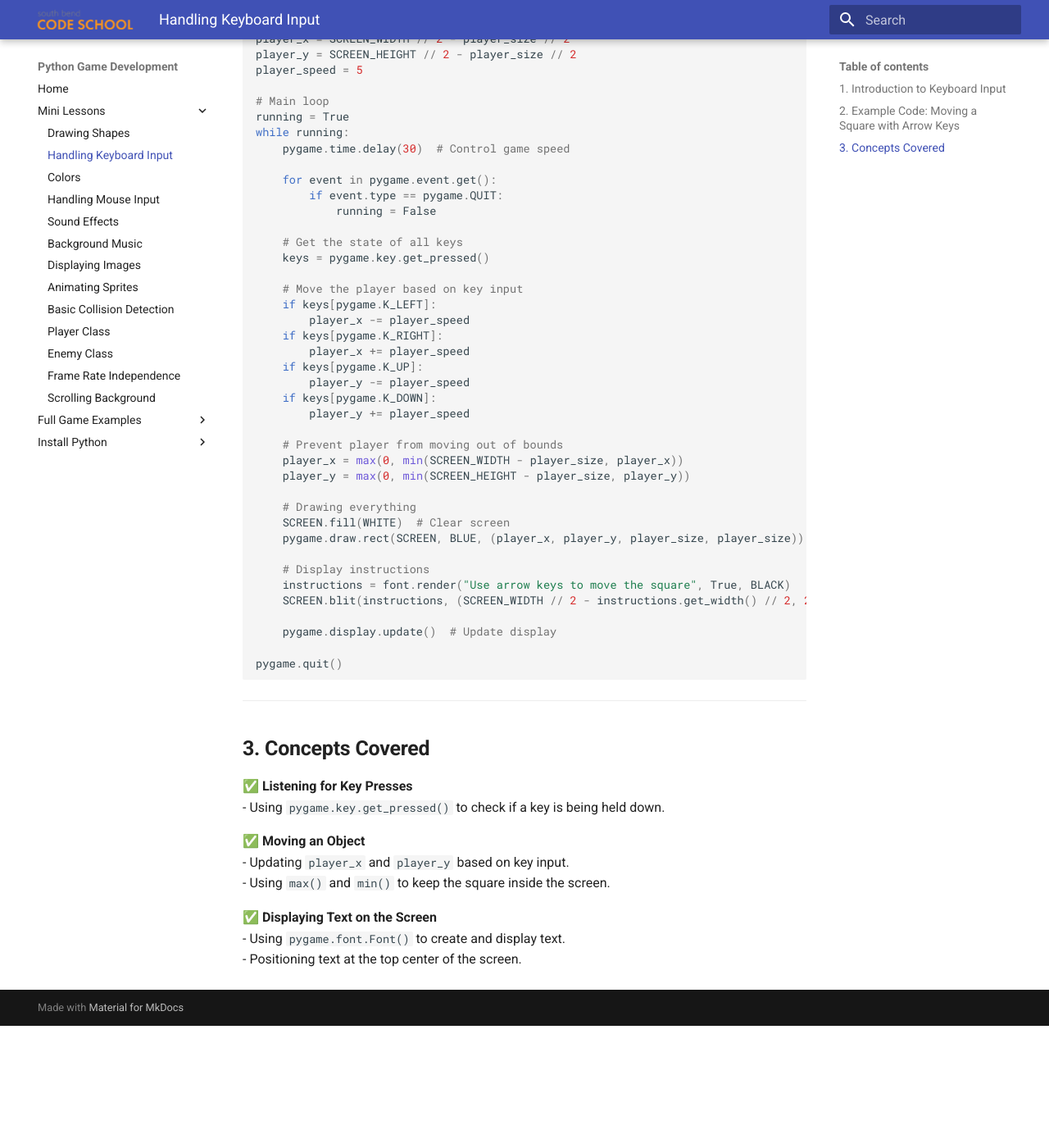
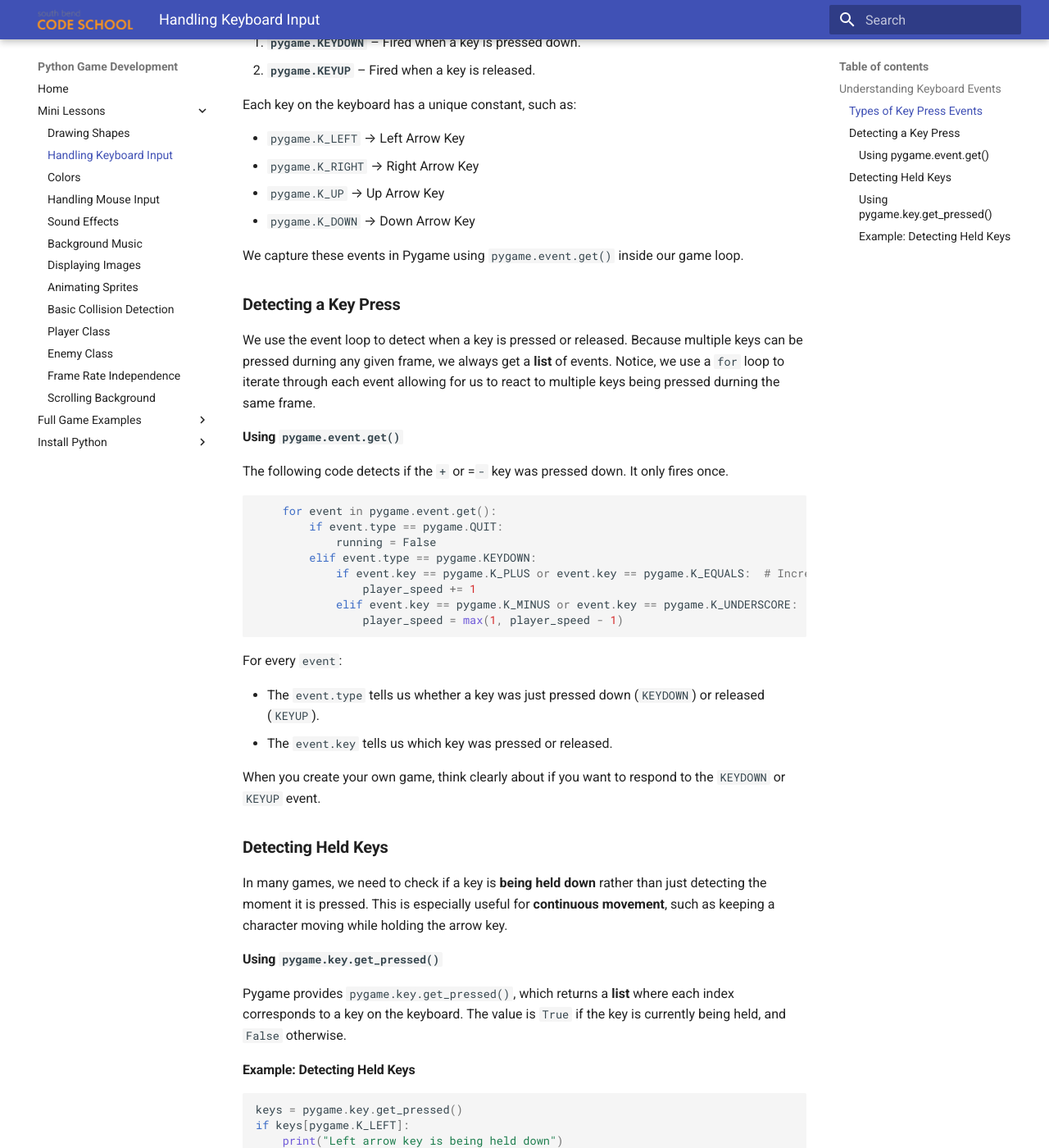
Before and after one commit to South-Bend-Code-School/pygame_lessons, an MkDocs documentation site: the page built from docs/02-Handling-Keyboard-Input/keyboard_input.md, in a window 1280 px wide and 1400 px high, scrolled down 944 px. Shown: the whole window at 82% size. Built offline with MkDocs 1.6.1 and Material for MkDocs 9.7.7, drawn with Linux system fonts in a browser that asks for light colours; before the commit the page ends 2195 px from its top, so only the background shows below that; some of the changed text lies outside the part shown.

Commit message:
Fixes and formatting for Drawing Shapes, Keyboard Input, and Colors

````diff
--- a/docs/02-Handling-Keyboard-Input/keyboard_input.md
+++ b/docs/02-Handling-Keyboard-Input/keyboard_input.md
@@ -1,96 +1,79 @@
-# Lesson: Keyboard Input in Pygame
+# **Handling Keyboard Input in Pygame**
 
-In this lesson, students will learn how to handle keyboard input in Pygame. We will cover:
-- Detecting when a key is pressed or released.
-- Moving an object with the arrow keys.
-- Handling multiple keys at once.
-- Displaying instructions on the screen.
+<div style="display: flex; align-items: center; gap: 20px;">
+    <!-- Download Button -->
 
----
+    <div>
 
-## **1. Introduction to Keyboard Input**
-- Pygame detects keyboard input using `pygame.KEYDOWN` and `pygame.KEYUP` events.
-- Each key has a unique constant (e.g., `pygame.K_LEFT` for the left arrow key).
+    <a href="../keyboard_input.py" download class="md-button md-button--primary">
+        ⬇ Download keyboard_input.py
+    </a>
+   <div>Experiment with it yourself!</div>
+    </div>
+    <!-- Image -->
+    <img src="../keyboard_input.png" alt="Keyboard Input" width="350">
+</div>
 
----
+In this example:
 
-## **2. Example Code: Moving a Square with Arrow Keys**
-This example moves a square around the screen using arrow keys and displays instructions.
+- The square's speed can be adjusted by **pressing** the + and - keys.
+- The square can move in any direction by **holding down** the arrow keys.
+- The square is kept within screen boundaries.
+
+## **Understanding Keyboard Events**
+Pygame detects user input through events. An **event** is an action that occurs during the game, like pressing a key, moving the mouse, or clicking a button. Pygame keeps track of these events in an **event queue**, which we check every frame of our game loop.
+
+### **Types of Key Press Events**
+There are two primary keyboard events in Pygame:
+
+1. **`pygame.KEYDOWN`** – Fired when a key is pressed down.
+2. **`pygame.KEYUP`** – Fired when a key is released.
+
+Each key on the keyboard has a unique constant, such as:
+
+- `pygame.K_LEFT` → Left Arrow Key
+- `pygame.K_RIGHT` → Right Arrow Key
+- `pygame.K_UP` → Up Arrow Key
+- `pygame.K_DOWN` → Down Arrow Key
+
+We capture these events in Pygame using `pygame.event.get()` inside our game loop.
+
+### **Detecting a Key Press**
+
+We use the event loop to detect when a key is pressed or released. Because multiple keys can be pressed durning any given frame, we always get a **list** of events.  Notice, we use a `for` loop to iterate through each event allowing for us to react to multiple keys being pressed durning the same frame.
+
+#### **Using `pygame.event.get()`**
+
+The following code detects if the `+` or =`-` key was pressed down.  It only fires once.
 
 ```python
-import pygame
-
-# Initialize Pygame
-pygame.init()
-
-# Set up the display
-SCREEN_WIDTH, SCREEN_HEIGHT = 500, 500
-SCREEN = pygame.display.set_mode((SCREEN_WIDTH, SCREEN_HEIGHT))
-pygame.display.set_caption("Keyboard Input Example")
-
-# Define colors
-WHITE = (255, 255, 255)
-BLUE = (0, 0, 255)
-BLACK = (0, 0, 0)
-
-# Define font
-font = pygame.font.Font(None, 30)
-
-# Define player properties
-player_size = 50
-player_x = SCREEN_WIDTH // 2 - player_size // 2
-player_y = SCREEN_HEIGHT // 2 - player_size // 2
-player_speed = 5
-
-# Main loop
-running = True
-while running:
-    pygame.time.delay(30)  # Control game speed
-
     for event in pygame.event.get():
         if event.type == pygame.QUIT:
             running = False
-
-    # Get the state of all keys
-    keys = pygame.key.get_pressed()
-
-    # Move the player based on key input
-    if keys[pygame.K_LEFT]:
-        player_x -= player_speed
-    if keys[pygame.K_RIGHT]:
-        player_x += player_speed
-    if keys[pygame.K_UP]:
-        player_y -= player_speed
-    if keys[pygame.K_DOWN]:
-        player_y += player_speed
-
-    # Prevent player from moving out of bounds
-    player_x = max(0, min(SCREEN_WIDTH - player_size, player_x))
-    player_y = max(0, min(SCREEN_HEIGHT - player_size, player_y))
-
-    # Drawing everything
-    SCREEN.fill(WHITE)  # Clear screen
-    pygame.draw.rect(SCREEN, BLUE, (player_x, player_y, player_size, player_size))  # Draw player
-
-    # Display instructions
-    instructions = font.render("Use arrow keys to move the square", True, BLACK)
-    SCREEN.blit(instructions, (SCREEN_WIDTH // 2 - instructions.get_width() // 2, 20))
-
-    pygame.display.update()  # Update display
-
-pygame.quit()
+        elif event.type == pygame.KEYDOWN:
+            if event.key == pygame.K_PLUS or event.key == pygame.K_EQUALS:  # Increase speed
+                player_speed += 1
+            elif event.key == pygame.K_MINUS or event.key == pygame.K_UNDERSCORE:  # Decrease speed
+                player_speed = max(1, player_speed - 1)
 ```
 
----
+For every `event`:
 
-## **3. Concepts Covered**
-✅ **Listening for Key Presses**
-   - Using `pygame.key.get_pressed()` to check if a key is being held down.
+- The `event.type` tells us whether a key was just pressed down (`KEYDOWN`) or released (`KEYUP`).
+- The `event.key` tells us which key was pressed or released.
 
-✅ **Moving an Object**
-   - Updating `player_x` and `player_y` based on key input.
-   - Using `max()` and `min()` to keep the square inside the screen.
+When you create your own game, think clearly about if you want to respond to the `KEYDOWN` or `KEYUP` event.
 
-✅ **Displaying Text on the Screen**
-   - Using `pygame.font.Font()` to create and display text.
-   - Positioning text at the top center of the screen.
+### **Detecting Held Keys**
+
+In many games, we need to check if a key is **being held down** rather than just detecting the moment it is pressed. This is especially useful for **continuous movement**, such as keeping a character moving while holding the arrow key.
+
+#### **Using `pygame.key.get_pressed()`**
+Pygame provides `pygame.key.get_pressed()`, which returns a **list** where each index corresponds to a key on the keyboard. The value is `True` if the key is currently being held, and `False` otherwise.
+
+#### **Example: Detecting Held Keys**
+```python
+keys = pygame.key.get_pressed()
+if keys[pygame.K_LEFT]:
+    print("Left arrow key is being held down")
+```
--- a/docs/03-Colors/colors.py
+++ b/docs/03-Colors/color_mixer.py
@@ -10,8 +10,8 @@ pygame.display.set_caption("RGB Color Mixer")
 
 # Define initial RGB values
 red = 255
-green = 100
-blue = 50
+green = 155
+blue = 32
 
 # Define circle radius
 CIRCLE_RADIUS = 60
--- a/mkdocs.yml
+++ b/mkdocs.yml
@@ -20,15 +20,15 @@ nav:
     - Handling Keyboard Input: 02-Handling-Keyboard-Input/keyboard_input.md
     - Colors: 03-Colors/colors.md
     - Handling Mouse Input: 04-Handling-Mouse-Input/mouse_input.md
-    - Sound Effects: 05-Sound Effects/todo.md
-    - Background Music: 06-Background Music/todo.md
+    - Sound Effects: 05-Sound-Effects/todo.md
+    - Background Music: 06-Background-Music/todo.md
     - Displaying Images: 07-Displaying-Images/todo.md
     - Animating Sprites: 08-Animating-Sprites/todo.md
     - Basic Collision Detection: 09-Basic-Collision-Detection/todo.md
-    - Player Class: 09-Player-Class/todo.md
+    - Player Class: 11-Player-Class/todo.md
     - Enemy Class: 10-Enemy-Class/todo.md
-    - Frame Rate Independence: 11-Frame Rate Independence/framerate_indpendence.md
-    - Scrolling Background: 12-Scrolling-Background/assets/todo.md
+    - Frame Rate Independence: 12-Frame Rate Independence/framerate_indpendence.md
+    - Scrolling Background: 13-Scrolling-Background/assets/todo.md
   - Full Game Examples:
     - Breakout: full-game-examples/Breakout/todo.md
     - Flappy Bird: full-game-examples/Flappy-Bird/todo.md
@@ -48,6 +48,8 @@ markdown_extensions:
   - codehilite
   - pymdownx.highlight
   - pymdownx.inlinehilite
+  - admonition
+  - pymdownx.details
   - pymdownx.superfences
 
 extra:
````
Also changed, not shown: docs/02-Handling-Keyboard-Input/keyboard_input.py (+16 -11 lines), docs/03-Colors/colors.md (+56 -45 lines), docs/02-Handling-Keyboard-Input/keyboard_input.png (added), docs/03-Colors/AdditiveColor.png (added), docs/03-Colors/color_mixer.png (added), docs/05-Sound-Effects/todo.md (added), docs/06-Background-Music/todo.md (added).
